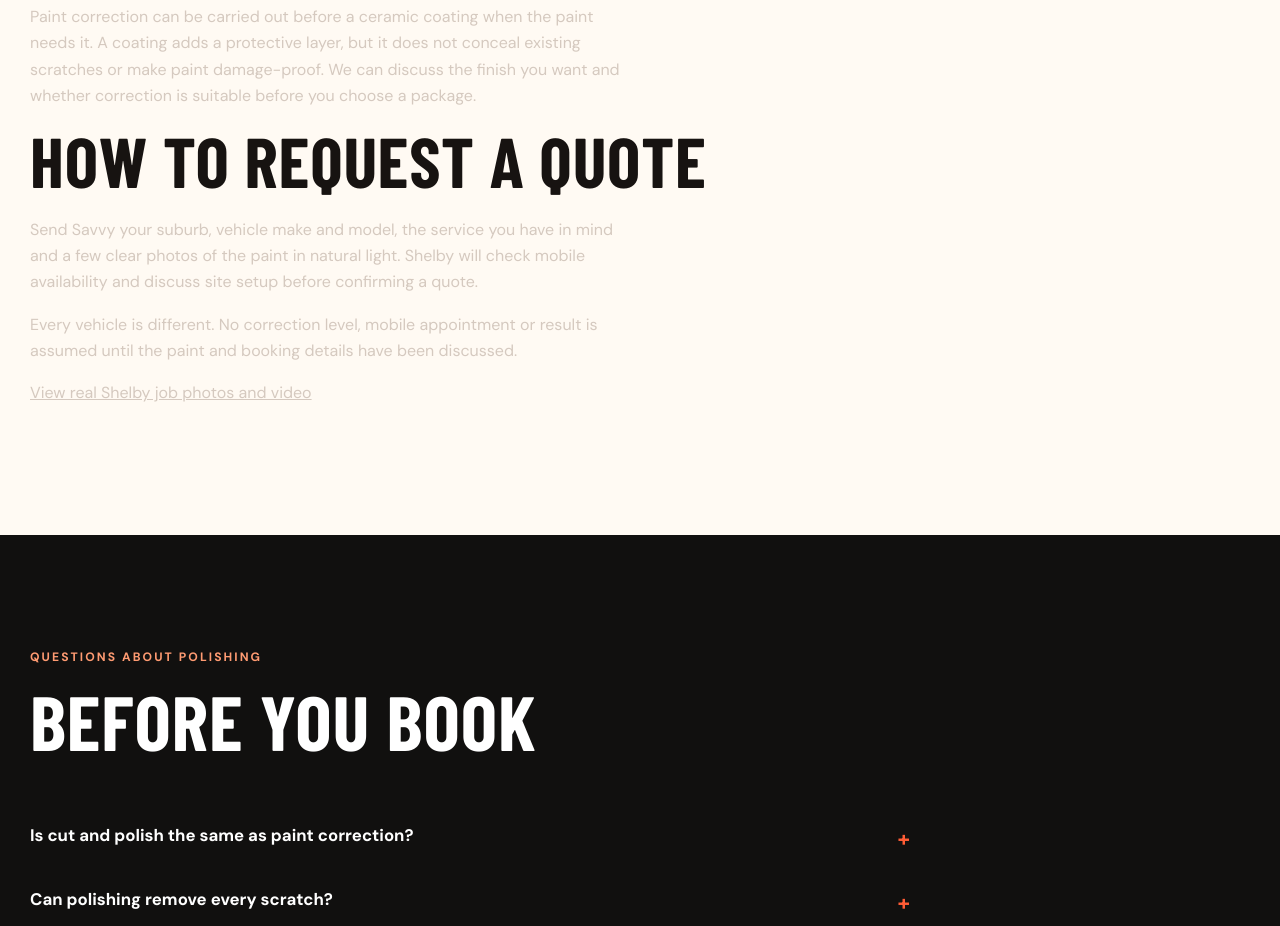
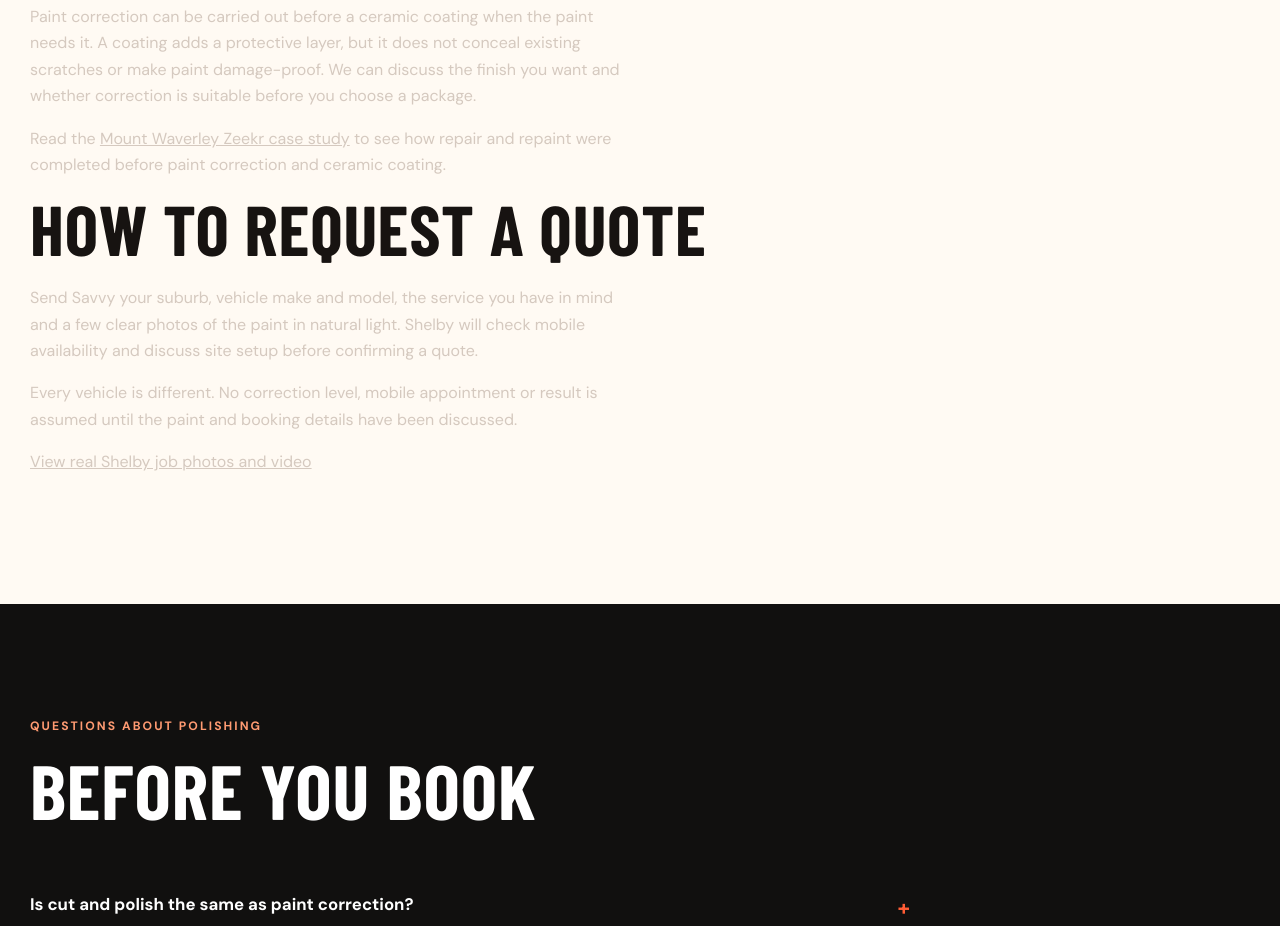
Before and after one commit to sashakaluar-oss/savvy-ceramic, a plain HTML site: page mobile-paint-correction-melbourne.html in a window 1280 px wide. Shown: the part 1560-2486 px from the top of the page. Drawn offline with nearby package versions, Linux system fonts and the light colour scheme; a web font is replaced by a local one.

Commit message:
Link Mount Waverley Zeekr case study

```diff
--- a/mobile-paint-correction-melbourne.html
+++ b/mobile-paint-correction-melbourne.html
@@ -20,6 +20,7 @@
 <h2>What paint correction can do</h2><p>Paint correction is machine polishing that can reduce the appearance of some defects, including light swirl marks and haze. The result depends on the paint’s condition, previous polishing and the correction process selected.</p>
 <p>Cut and polish is a common name for machine polishing. It can describe a one-step polish or more involved correction, so the scope should be clear before work begins. Deeper scratches and stone chips may need a different repair. Polishing removes a small amount of clear coat, so not every mark should be chased.</p>
 <h2>When you are considering ceramic coating</h2><p>Paint correction can be carried out before a ceramic coating when the paint needs it. A coating adds a protective layer, but it does not conceal existing scratches or make paint damage-proof. We can discuss the finish you want and whether correction is suitable before you choose a package.</p>
+<p>Read the <a href="/ceramic-coating-mount-waverley.html">Mount Waverley Zeekr case study</a> to see how repair and repaint were completed before paint correction and ceramic coating.</p>
 <h2>How to request a quote</h2><p>Send Savvy your suburb, vehicle make and model, the service you have in mind and a few clear photos of the paint in natural light. Shelby will check mobile availability and discuss site setup before confirming a quote.</p>
 <p>Every vehicle is different. No correction level, mobile appointment or result is assumed until the paint and booking details have been discussed.</p><p><a href="/index.html#gallery">View real Shelby job photos and video</a></p></div></div></section>
 <section class="section dark"><div class="wrap"><div class="section-head"><p class="eyebrow">Questions about polishing</p><h2>Before you book</h2></div><div class="faq-list">
```
